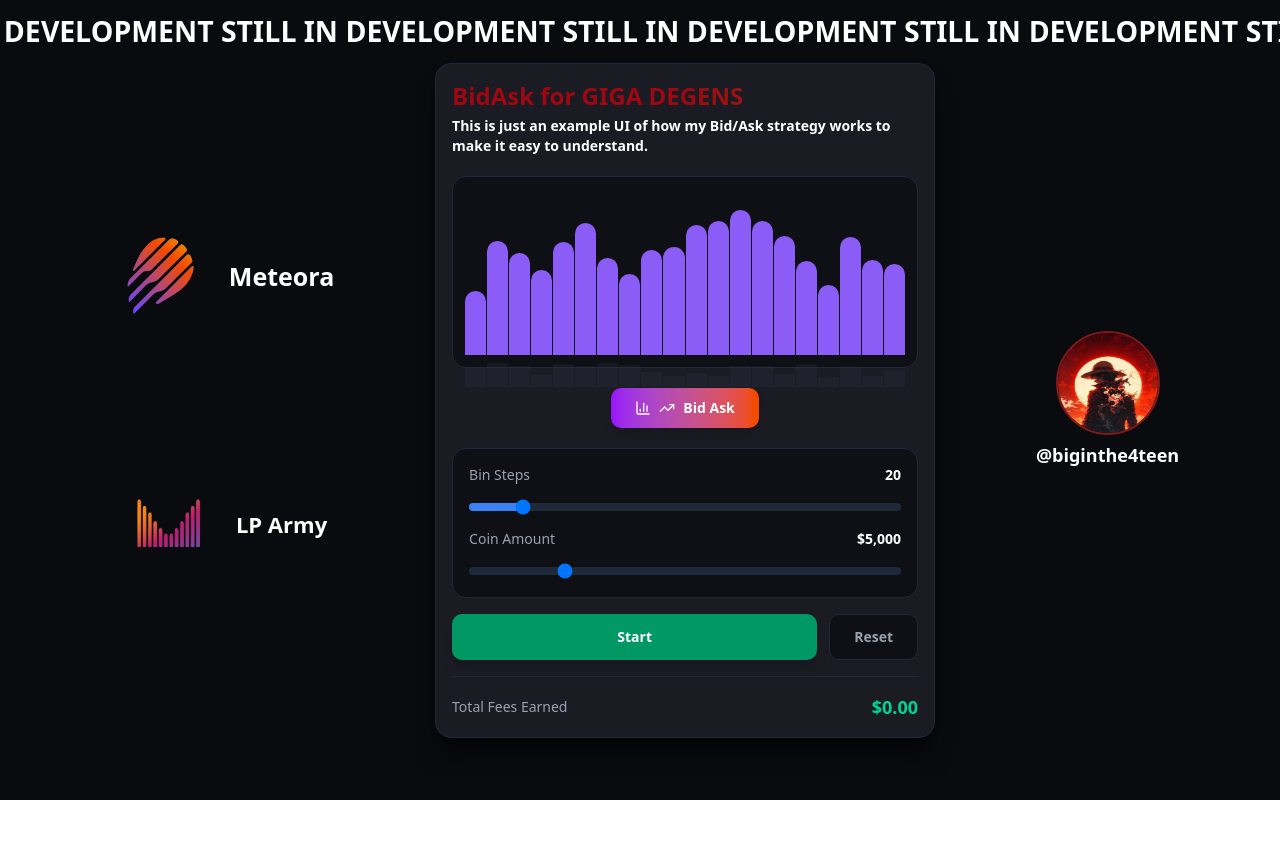
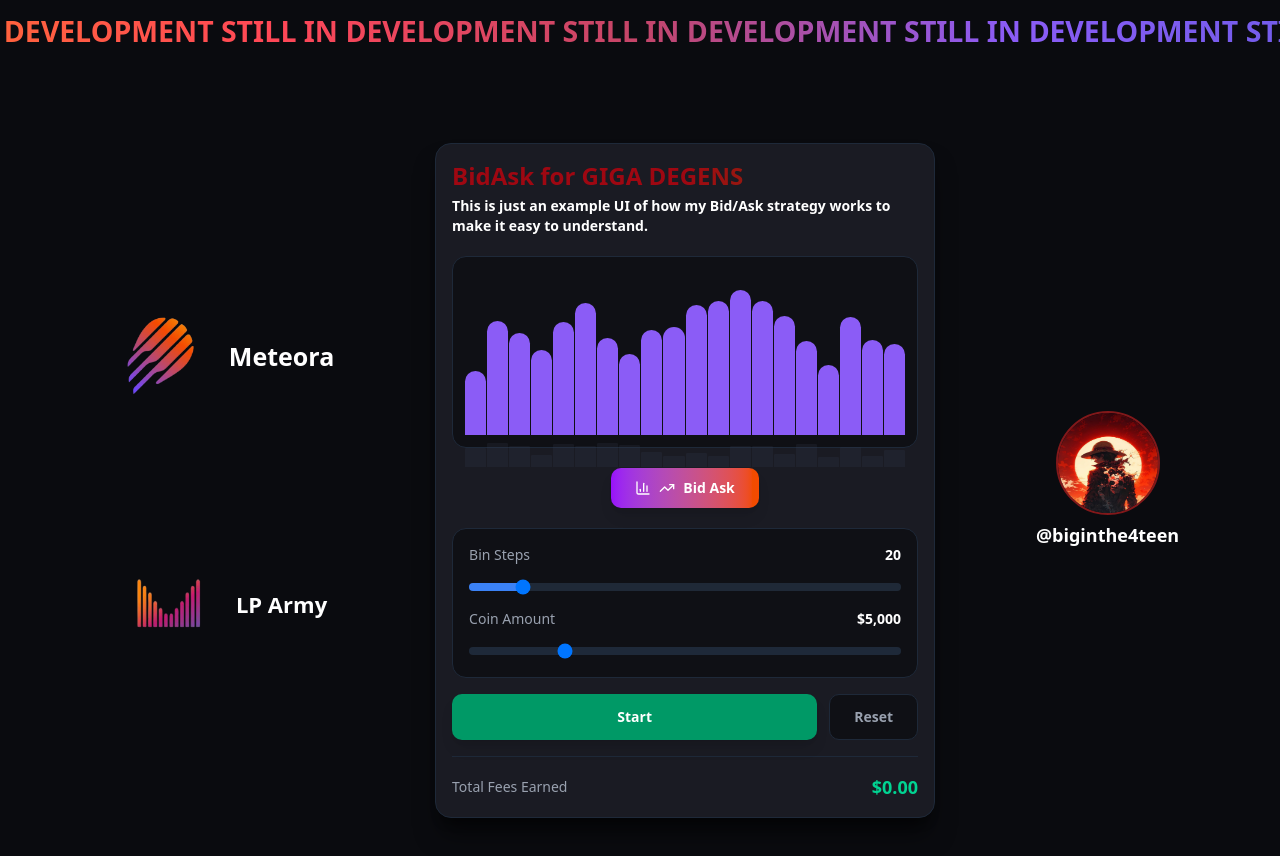
Before and after one commit to HeinHtet14120/BidAskStrategy, a React (Vite) app: page / in a window 1280 px wide. Shown: the top 856 px of the page. Before the commit the page ends 800 px from the top, so only its background shows below. Built offline with nearby package versions, Linux system fonts and the light colour scheme.

Commit message:
color update

```diff
--- a/src/App.jsx
+++ b/src/App.jsx
@@ -20,7 +20,7 @@
   // ];
 
   return (
-    <div className="min-h-screen bg-gray-100 relative">
+    <div className="h-[120vh] bg-gray-100 relative">
       <Home />
       <div className="absolute top-0 left-0 w-full">
         <CurvedLoop
@@ -29,7 +29,7 @@
           curveAmount={0}
           direction="right"
           interactive={false}
-          fill="#ffffff"
+          gradient={['#ff6b35', '#ff4757', '#c44569', '#8b5cf6', '#6c5ce7']}
           className="text-[14px] sm:text-[18px] md:text-[24px] lg:text-[28px] xl:text-[32px] font-bold w-full h-full"
         />
       </div>
--- a/src/components/CurvedLoop.jsx
+++ b/src/components/CurvedLoop.jsx
@@ -8,7 +8,8 @@
   curveAmount = 400,
   direction = 'left',
   interactive = true,
-  fill = 'white'
+  fill = 'white',
+  gradient = null // Array of gradient colors like ['#ff0000', '#00ff00', '#0000ff'] or null for solid
 }) => {
   const text = useMemo(() => {
     const hasTrailing = /\s|\u00A0$/.test(marqueeText);
@@ -23,7 +24,10 @@
   const [isDragging, setIsDragging] = useState(false);
   const uid = useId();
   const pathId = `curve-${uid}`;
+  const gradientId = `gradient-${uid}`;
   const pathD = `M-100,40 Q500,${40 + curveAmount} 1540,40`;
+
+  const useGradient = gradient && Array.isArray(gradient) && gradient.length > 0;
 
   const dragRef = useRef(false);
   const lastXRef = useRef(0);
@@ -126,14 +130,22 @@
         </text>
         <defs>
           <path ref={pathRef} id={pathId} d={pathD} fill="none" stroke="transparent" />
+          {useGradient && (
+            <linearGradient id={gradientId} x1="0%" y1="0%" x2="100%" y2="0%">
+              {gradient.map((color, index) => {
+                const offset = (index / (gradient.length - 1)) * 100;
+                return <stop key={index} offset={`${offset}%`} stopColor={color} />;
+              })}
+            </linearGradient>
+          )}
         </defs>
         {ready && (
           <text
             fontWeight="bold"
             xmlSpace="preserve"
             className={className}
-            fill={fill}
-            style={{ fill: fill }}
+            fill={useGradient ? `url(#${gradientId})` : fill}
+            style={{ fill: useGradient ? `url(#${gradientId})` : fill }}
           >
             <textPath
               ref={textPathRef}
--- a/src/components/Home.jsx
+++ b/src/components/Home.jsx
@@ -179,7 +179,7 @@
     }, []);
 
     return (
-      <div className="absolute w-full h-full top-0 left-0 z-0 min-h-screen bg-[#0a0b0f] flex items-center justify-center p-2 sm:p-4">
+      <div className="absolute w-full h-full top-0 left-0 z-0 py-10 bg-[#0a0b0f] flex items-center justify-center p-2 sm:p-4">
         <div className="w-full flex flex-col lg:flex-row items-center justify-center lg:justify-evenly gap-4 lg:gap-4">
           <div className="flex flex-row lg:flex-col items-center justify-center gap-4 lg:gap-32 order-2 lg:order-1">
             <div onClick={() => window.open('https://x.com/MeteoraAG', '_blank')} className="flex items-center gap-2 cursor-pointer">
```
